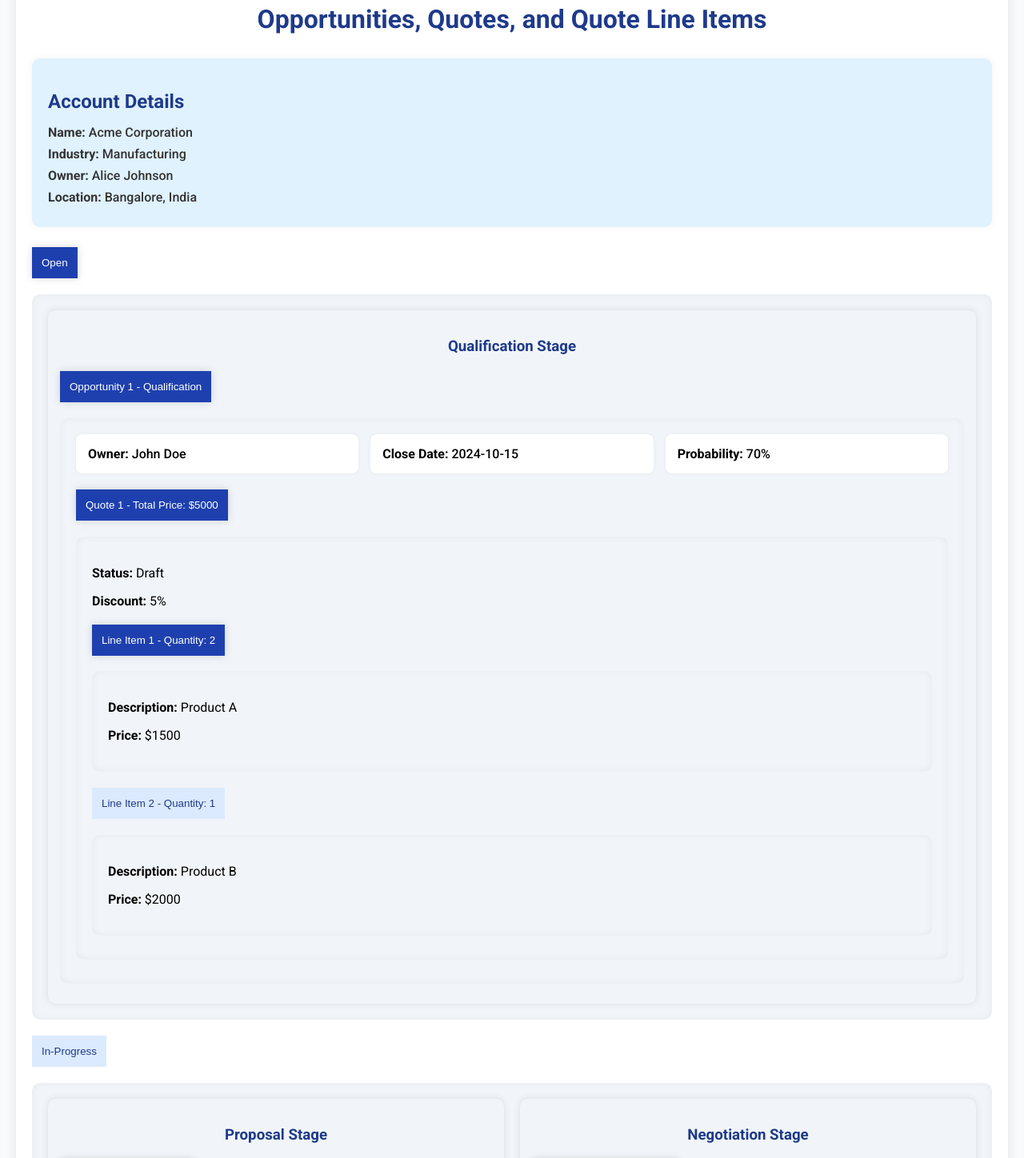
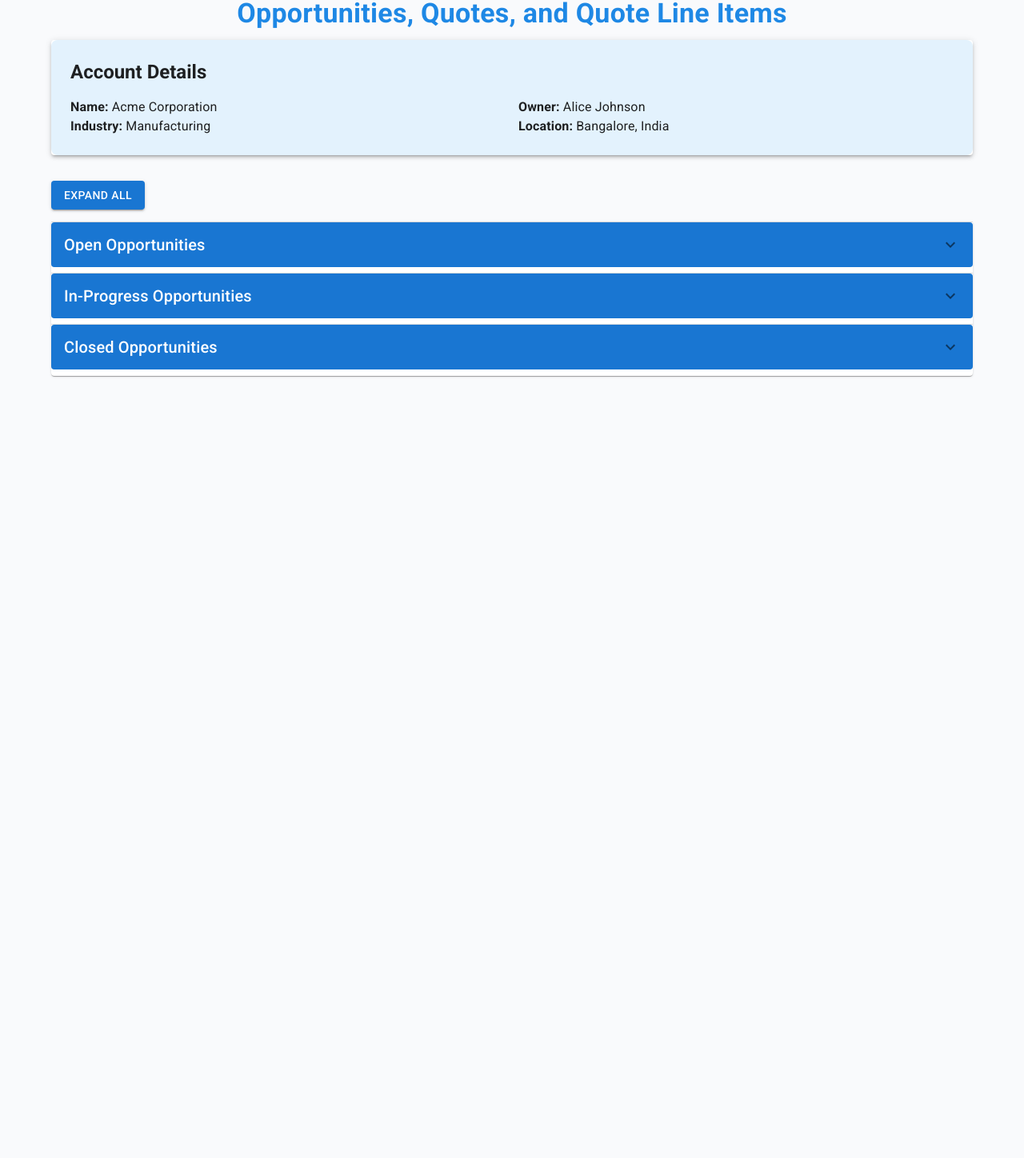
Before and after one commit to mrajasekar-dev/mock-reactjs, a React (Create React App) app: page / in a window 1280 px wide. Shown: the part 36-1484 px from the top of the page at 80% size. After the commit the page ends 800 px from the top, so only its background shows below. Built offline with nearby package versions, Linux system fonts and the light colour scheme.

Commit message:
The app has come out beautifully

```diff
--- a/package.json
+++ b/package.json
@@ -5,6 +5,7 @@
   "dependencies": {
     "@emotion/react": "^11.13.3",
     "@emotion/styled": "^11.13.0",
+    "@mui/icons-material": "^6.1.3",
     "@mui/material": "^6.1.3",
     "@testing-library/jest-dom": "^5.17.0",
     "@testing-library/react": "^13.4.0",
--- a/src/App.css
+++ b/src/App.css
@@ -9,52 +9,54 @@ body {
 
 .App {
   text-align: left;
-  margin-top: 20px;
+  margin-top: 10px;
 }
 
 .container {
   max-width: 1200px;
   margin: auto;
-  padding: 20px;
+  padding: 10px;
   background-color: #ffffff;
-  border-radius: 10px;
-  box-shadow: 0 0 15px rgba(0, 0, 0, 0.1);
+  border-radius: 8px;
+  box-shadow: 0 0 10px rgba(0, 0, 0, 0.1);
 }
 
 /* Main Heading Styling */
 .main-heading {
   text-align: center;
-  margin-bottom: 30px;
+  margin-bottom: 20px;
   color: #1e3a8a;
   font-weight: 700;
-  font-size: 2em;
+  font-size: 1.8em;
 }
 
 /* Account Details Styling */
 .account-details {
   background-color: #e0f2fe;
-  padding: 20px;
-  border-radius: 10px;
-  margin-bottom: 25px;
-  box-shadow: 0 0 10px rgba(0, 0, 0, 0.05);
+  padding: 10px;
+  border-radius: 8px;
+  margin-bottom: 15px;
+  box-shadow: 0 0 8px rgba(0, 0, 0, 0.05);
 }
 
 .account-details h2 {
-  margin-bottom: 15px;
+  margin-bottom: 10px;
   color: #1e3a8a;
   font-weight: 600;
+  font-size: 1.5em;
 }
 
 .account-details p {
-  margin: 8px 0;
+  margin: 5px 0;
   font-weight: 500;
   color: #333;
+  font-size: 0.9em;
 }
 
 /* Stages Container Styling */
 .stages-container {
   display: flex;
-  gap: 20px;
+  gap: 10px;
   flex-wrap: wrap;
   justify-content: space-between;
 }
@@ -62,17 +64,18 @@ body {
 .stage-column {
   flex: 1;
   background-color: #f1f5f9;
-  padding: 15px;
-  border-radius: 10px;
-  box-shadow: 0 0 10px rgba(0, 0, 0, 0.1);
-  min-width: 300px;
+  padding: 10px;
+  border-radius: 8px;
+  box-shadow: 0 0 8px rgba(0, 0, 0, 0.1);
+  min-width: 280px;
 }
 
 .stage-column h3 {
   text-align: center;
-  margin-bottom: 15px;
+  margin-bottom: 10px;
   color: #1e3a8a;
   font-weight: 600;
+  font-size: 1.3em;
 }
 
 /* Accordion Styling */
@@ -82,16 +85,17 @@ body {
 
 .accordion-item {
   border: none;
-  margin-bottom: 10px;
+  margin-bottom: 8px;
 }
 
 .accordion-button {
   background-color: #dbeafe;
   color: #1e3a8a;
   border: none;
-  padding: 12px;
+  padding: 8px;
   transition: background-color 0.3s ease, box-shadow 0.3s ease;
   font-weight: 500;
+  font-size: 0.9em;
 }
 
 .accordion-button:hover {
@@ -101,71 +105,75 @@ body {
 .accordion-button:not(.collapsed) {
   color: #ffffff;
   background-color: #1e40af;
-  box-shadow: 0 0 10px rgba(0, 0, 0, 0.15);
+  box-shadow: 0 0 8px rgba(0, 0, 0, 0.15);
 }
 
 .accordion-body {
   background-color: #f1f5f9;
-  padding: 20px;
-  border-radius: 10px;
-  box-shadow: inset 0 0 10px rgba(0, 0, 0, 0.05);
+  padding: 10px;
+  border-radius: 8px;
+  box-shadow: inset 0 0 8px rgba(0, 0, 0, 0.05);
+  font-size: 0.9em;
 }
 
 /* Opportunity Details Grid */
 .opportunity-details-grid {
   display: grid;
-  grid-template-columns: repeat(3, 1fr);
-  gap: 15px;
-  margin-bottom: 15px;
+  grid-template-columns: repeat(2, 1fr);
+  gap: 10px;
+  margin-bottom: 10px;
 }
 
 .opportunity-details-grid div {
   background-color: #ffffff;
-  padding: 15px;
-  border-radius: 8px;
+  padding: 10px;
+  border-radius: 6px;
   box-shadow: 0 0 5px rgba(0, 0, 0, 0.05);
   font-weight: 500;
+  font-size: 0.9em;
 }
 
 /* Quotes Styling */
 .quote {
   background-color: #e0e7ff;
-  padding: 15px;
-  border-radius: 10px;
-  margin-bottom: 15px;
-  box-shadow: 0 0 10px rgba(0, 0, 0, 0.1);
+  padding: 10px;
+  border-radius: 8px;
+  margin-bottom: 10px;
+  box-shadow: 0 0 8px rgba(0, 0, 0, 0.1);
 }
 
 .quote-header {
   background-color: #60a5fa;
   color: #ffffff;
-  padding: 12px;
-  border-radius: 8px;
+  padding: 10px;
+  border-radius: 6px;
   font-weight: 600;
-  margin-bottom: 10px;
+  margin-bottom: 8px;
+  font-size: 0.9em;
 }
 
 /* Quote Line Items Table */
 .quote-line-items-table {
-  margin: 20px 0;
+  margin: 15px 0;
 }
 
 .table {
   width: 100%;
   border-collapse: collapse;
   box-shadow: 0 0 5px rgba(0, 0, 0, 0.05);
+  font-size: 0.85em;
 }
 
 .table th {
   background-color: #bfdbfe;
   color: #1e3a8a;
-  padding: 12px;
-  border-bottom: 2px solid #ddd;
+  padding: 10px;
+  border-bottom: 1px solid #ddd;
   font-weight: 600;
 }
 
 .table td {
-  padding: 12px;
+  padding: 10px;
   text-align: left;
   border-bottom: 1px solid #ddd;
   background-color: #ffffff;
@@ -178,60 +186,63 @@ body {
 
 /* Styling Quotes and Quote Line Items Accordion */
 .quote-accordion {
-  margin-top: 15px;
+  margin-top: 10px;
 }
 
 .quote-accordion .accordion-item {
-  margin-bottom: 10px;
+  margin-bottom: 8px;
 }
 
 .quote-accordion .accordion-header {
   font-weight: 600;
+  font-size: 0.9em;
 }
 
 .quote-accordion .accordion-body {
-  padding: 20px;
+  padding: 15px;
   background-color: #f8fafc;
-  border-radius: 8px;
-  box-shadow: inset 0 0 10px rgba(0, 0, 0, 0.05);
+  border-radius: 6px;
+  box-shadow: inset 0 0 8px rgba(0, 0, 0, 0.05);
+  font-size: 0.9em;
 }
 
 /* Button Styling for Collapsing and Expanding */
 .button-container {
   text-align: right;
-  margin-bottom: 15px;
+  margin-bottom: 10px;
 }
 
 .button-container button {
   background-color: #1e40af;
   color: #ffffff;
   border: none;
-  padding: 12px 18px;
+  padding: 8px 12px;
   border-radius: 6px;
   cursor: pointer;
   transition: background-color 0.3s ease, box-shadow 0.3s ease;
   font-weight: 600;
+  font-size: 0.85em;
 }
 
 .button-container button:hover {
   background-color: #1e3a8a;
-  box-shadow: 0 0 10px rgba(0, 0, 0, 0.2);
+  box-shadow: 0 0 8px rgba(0, 0, 0, 0.2);
 }
 
 /* Responsive Styling */
 @media (max-width: 1200px) {
   .container {
-    padding: 15px;
+    padding: 10px;
   }
 
   .opportunity-details-grid {
-    grid-template-columns: repeat(2, 1fr);
+    grid-template-columns: 1fr;
   }
 }
 
 @media (max-width: 768px) {
   .App {
-    font-size: 90%;
+    font-size: 85%;
   }
 
   .stages-container {
@@ -239,7 +250,7 @@ body {
   }
 
   .stage-column {
-    margin-bottom: 15px;
+    margin-bottom: 10px;
   }
 
   .opportunity-details-grid {
@@ -249,22 +260,22 @@ body {
 
 @media (max-width: 480px) {
   .App {
-    font-size: 85%;
+    font-size: 80%;
   }
 
   .main-heading {
-    font-size: 1.6em;
+    font-size: 1.4em;
   }
 
   .accordion-button {
-    padding: 10px;
+    padding: 8px;
   }
 
   .opportunity-details-grid div {
-    padding: 10px;
+    padding: 8px;
   }
 
   .button-container button {
-    padding: 10px 15px;
+    padding: 8px 10px;
   }
 }
--- a/src/App.js
+++ b/src/App.js
@@ -1,10 +1,10 @@
 import React from 'react';
-import Accordion from 'react-bootstrap/Accordion';
+import { Container, Typography, Accordion, AccordionSummary, AccordionDetails, Grid, Box, Button, Card, CardContent } from '@mui/material';
+import ExpandMoreIcon from '@mui/icons-material/ExpandMore';
 import Opportunities from './components/Opportunities';
 import './App.css';
 
 function App() {
-  // Account Data
   const account = {
     name: 'Acme Corporation',
     industry: 'Manufacturing',
@@ -12,82 +12,165 @@ function App() {
     location: 'Bangalore, India',
   };
 
-  // Opportunities Data
   const data = [
-    { id: 'opp1', name: 'Opportunity 1', stage: 'Qualification', owner: 'John Doe', closeDate: '2024-10-15', probability: '70%', quotes: [{ id: 'quote1', name: 'Quote 1', totalPrice: 5000, status: 'Draft', discount: '5%', quoteLineItems: [{ id: 'item1', name: 'Line Item 1', description: 'Product A', quantity: 2, price: 1500 }, { id: 'item2', name: 'Line Item 2', description: 'Product B', quantity: 1, price: 2000 }] }] },
-    { id: 'opp2', name: 'Opportunity 2', stage: 'Proposal', owner: 'Jane Smith', closeDate: '2024-11-01', probability: '50%', quotes: [{ id: 'quote2', name: 'Quote 2', totalPrice: 8000, status: 'Sent', discount: '10%', quoteLineItems: [{ id: 'item3', name: 'Line Item 3', description: 'Service A', quantity: 5, price: 1000 }, { id: 'item4', name: 'Line Item 4', description: 'Service B', quantity: 3, price: 1500 }] }] },
-    { id: 'opp3', name: 'Opportunity 3', stage: 'Negotiation', owner: 'Sara Lee', closeDate: '2024-10-20', probability: '90%', quotes: [{ id: 'quote3', name: 'Quote 3', totalPrice: 12000, status: 'Draft', discount: '8%', quoteLineItems: [{ id: 'item5', name: 'Line Item 5', description: 'Service C', quantity: 1, price: 12000 }] }] },
-    { id: 'opp4', name: 'Opportunity 4', stage: 'Closed Won', owner: 'John Doe', closeDate: '2024-09-30', probability: '100%', quotes: [{ id: 'quote4', name: 'Quote 4', totalPrice: 15000, status: 'Accepted', discount: '0%', quoteLineItems: [{ id: 'item6', name: 'Line Item 6', description: 'Product C', quantity: 10, price: 1500 }] }] },
-    { id: 'opp5', name: 'Opportunity 5', stage: 'Closed Lost', owner: 'Jane Smith', closeDate: '2024-08-15', probability: '0%', quotes: [{ id: 'quote5', name: 'Quote 5', totalPrice: 5000, status: 'Rejected', discount: '12%', quoteLineItems: [{ id: 'item7', name: 'Line Item 7', description: 'Service D', quantity: 5, price: 1000 }] }] }
+    { id: 'opp1', name: 'Opportunity 1', stage: 'Qualification', owner: 'John Doe', closeDate: '2024-10-15', probability: '70%', quotes: [] },
+    { id: 'opp2', name: 'Opportunity 2', stage: 'Proposal', owner: 'Jane Smith', closeDate: '2024-11-01', probability: '50%', quotes: [] },
+    { id: 'opp3', name: 'Opportunity 3', stage: 'Negotiation', owner: 'Sara Lee', closeDate: '2024-10-20', probability: '90%', quotes: [] },
+    { id: 'opp4', name: 'Opportunity 4', stage: 'Closed Won', owner: 'John Doe', closeDate: '2024-09-30', probability: '100%', quotes: [] },
+    { id: 'opp5', name: 'Opportunity 5', stage: 'Closed Lost', owner: 'Jane Smith', closeDate: '2024-08-15', probability: '0%', quotes: [] },
   ];
 
+  const [expandedPanels, setExpandedPanels] = React.useState({
+    open: false,
+    inProgress: false,
+    closed: false,
+  });
+
+  const handleToggleAll = () => {
+    const expandAll = !expandedPanels.open && !expandedPanels.inProgress && !expandedPanels.closed;
+    setExpandedPanels({
+      open: expandAll,
+      inProgress: expandAll,
+      closed: expandAll,
+    });
+  };
+
+  const handleAccordionChange = (panel) => (event, isExpanded) => {
+    setExpandedPanels((prevState) => ({
+      ...prevState,
+      [panel]: isExpanded,
+    }));
+  };
+
   return (
-    <div className="App container">
-      <h1 className="main-heading">Opportunities, Quotes, and Quote Line Items</h1>
-      <div className="account-details">
-        <h2>Account Details</h2>
-        <p><strong>Name:</strong> {account.name}</p>
-        <p><strong>Industry:</strong> {account.industry}</p>
-        <p><strong>Owner:</strong> {account.owner}</p>
-        <p><strong>Location:</strong> {account.location}</p>
-      </div>
+    <Container maxWidth="lg" sx={{ mt: 4, mb: 4 }}>
+      <Typography variant="h4" component="h1" align="center" gutterBottom sx={{ fontWeight: 'bold', color: '#1e88e5' }}>
+        Opportunities, Quotes, and Quote Line Items
+      </Typography>
 
-      <Accordion defaultActiveKey="0">
-        <Accordion.Item eventKey="0">
-          <Accordion.Header>Open</Accordion.Header>
-          <Accordion.Body>
-            <div className="stages-container">
-              <div className="stage-column">
-                <h3>Qualification Stage</h3>
-                <Accordion defaultActiveKey="0">
-                  <Opportunities opportunities={data.filter(opportunity => opportunity.stage === 'Qualification')} />
-                </Accordion>
-              </div>
-            </div>
-          </Accordion.Body>
-        </Accordion.Item>
+      <Card sx={{ mb: 4, boxShadow: 3 }}>
+        <CardContent sx={{ p: 3, bgcolor: '#e3f2fd', borderRadius: 2 }}>
+          <Typography variant="h5" sx={{ fontWeight: 'bold', mb: 2 }}>Account Details</Typography>
+          <Grid container spacing={2}>
+            <Grid item xs={12} md={6}>
+              <Typography><strong>Name:</strong> {account.name}</Typography>
+              <Typography><strong>Industry:</strong> {account.industry}</Typography>
+            </Grid>
+            <Grid item xs={12} md={6}>
+              <Typography><strong>Owner:</strong> {account.owner}</Typography>
+              <Typography><strong>Location:</strong> {account.location}</Typography>
+            </Grid>
+          </Grid>
+        </CardContent>
+      </Card>
 
-        <Accordion.Item eventKey="1">
-          <Accordion.Header>In-Progress</Accordion.Header>
-          <Accordion.Body>
-            <div className="stages-container">
-              <div className="stage-column">
-                <h3>Proposal Stage</h3>
-                <Accordion defaultActiveKey="0">
-                  <Opportunities opportunities={data.filter(opportunity => opportunity.stage === 'Proposal')} />
-                </Accordion>
-              </div>
-              <div className="stage-column">
-                <h3>Negotiation Stage</h3>
-                <Accordion defaultActiveKey="0">
-                  <Opportunities opportunities={data.filter(opportunity => opportunity.stage === 'Negotiation')} />
-                </Accordion>
-              </div>
-            </div>
-          </Accordion.Body>
-        </Accordion.Item>
+      <Button variant="contained" color="primary" onClick={handleToggleAll} sx={{ mb: 2 }}>
+        {(expandedPanels.open && expandedPanels.inProgress && expandedPanels.closed) ? 'Collapse All' : 'Expand All'}
+      </Button>
 
-        <Accordion.Item eventKey="2">
-          <Accordion.Header>Closed</Accordion.Header>
-          <Accordion.Body>
-            <div className="stages-container">
-              <div className="stage-column">
-                <h3>Closed Won</h3>
-                <Accordion defaultActiveKey="0">
-                  <Opportunities opportunities={data.filter(opportunity => opportunity.stage === 'Closed Won')} />
-                </Accordion>
-              </div>
-              <div className="stage-column">
-                <h3>Closed Lost</h3>
-                <Accordion defaultActiveKey="0">
-                  <Opportunities opportunities={data.filter(opportunity => opportunity.stage === 'Closed Lost')} />
-                </Accordion>
-              </div>
-            </div>
-          </Accordion.Body>
-        </Accordion.Item>
+      <Accordion expanded={expandedPanels.open} onChange={handleAccordionChange('open')}>
+        <AccordionSummary expandIcon={<ExpandMoreIcon />} sx={{ bgcolor: '#1976d2', color: '#fff', borderRadius: 1, mb: 1 }}>
+          <Typography variant="h6">Open Opportunities</Typography>
+        </AccordionSummary>
+        <AccordionDetails>
+          <Grid container spacing={3}>
+            <Grid item xs={12} md={6}>
+              <Card sx={{ boxShadow: 3 }}>
+                <CardContent>
+                  <Typography variant="h6" align="center" sx={{ mb: 2, fontWeight: 'bold', color: '#1e88e5' }}>Qualification Stage</Typography>
+                  {data.filter(opp => opp.stage === 'Qualification').length > 0 ? (
+                    data.filter(opp => opp.stage === 'Qualification').map(opportunity => (
+                      <Accordion key={opportunity.id} sx={{ boxShadow: 1, mb: 1 }}>
+                        <AccordionSummary expandIcon={<ExpandMoreIcon />}>
+                          <Typography>{opportunity.name} - Owner: {opportunity.owner}</Typography>
+                        </AccordionSummary>
+                        <AccordionDetails>
+                          <Typography><strong>Close Date:</strong> {opportunity.closeDate}</Typography>
+                          <Typography><strong>Probability:</strong> {opportunity.probability}</Typography>
+                          <Opportunities opportunities={[opportunity]} />
+                        </AccordionDetails>
+                      </Accordion>
+                    ))
+                  ) : (
+                    <Typography align="center" sx={{ color: '#757575' }}>No Opportunities Available</Typography>
+                  )}
+                </CardContent>
+              </Card>
+            </Grid>
+          </Grid>
+        </AccordionDetails>
       </Accordion>
-    </div>
+
+      <Accordion expanded={expandedPanels.inProgress} onChange={handleAccordionChange('inProgress')}>
+        <AccordionSummary expandIcon={<ExpandMoreIcon />} sx={{ bgcolor: '#1976d2', color: '#fff', borderRadius: 1, mb: 1 }}>
+          <Typography variant="h6">In-Progress Opportunities</Typography>
+        </AccordionSummary>
+        <AccordionDetails>
+          <Grid container spacing={3}>
+            {['Proposal', 'Negotiation'].map(stage => (
+              <Grid item xs={12} md={6} key={stage}>
+                <Card sx={{ boxShadow: 3 }}>
+                  <CardContent>
+                    <Typography variant="h6" align="center" sx={{ mb: 2, fontWeight: 'bold', color: '#1e88e5' }}>{stage} Stage</Typography>
+                    {data.filter(opp => opp.stage === stage).length > 0 ? (
+                      data.filter(opp => opp.stage === stage).map(opportunity => (
+                        <Accordion key={opportunity.id} sx={{ boxShadow: 1, mb: 1 }}>
+                          <AccordionSummary expandIcon={<ExpandMoreIcon />}>
+                            <Typography>{opportunity.name} - Owner: {opportunity.owner}</Typography>
+                          </AccordionSummary>
+                          <AccordionDetails>
+                            <Typography><strong>Close Date:</strong> {opportunity.closeDate}</Typography>
+                            <Typography><strong>Probability:</strong> {opportunity.probability}</Typography>
+                            <Opportunities opportunities={[opportunity]} />
+                          </AccordionDetails>
+                        </Accordion>
+                      ))
+                    ) : (
+                      <Typography align="center" sx={{ color: '#757575' }}>No Opportunities Available</Typography>
+                    )}
+                  </CardContent>
+                </Card>
+              </Grid>
+            ))}
+          </Grid>
+        </AccordionDetails>
+      </Accordion>
+
+      <Accordion expanded={expandedPanels.closed} onChange={handleAccordionChange('closed')}>
+        <AccordionSummary expandIcon={<ExpandMoreIcon />} sx={{ bgcolor: '#1976d2', color: '#fff', borderRadius: 1, mb: 1 }}>
+          <Typography variant="h6">Closed Opportunities</Typography>
+        </AccordionSummary>
+        <AccordionDetails>
+          <Grid container spacing={3}>
+            {['Closed Won', 'Closed Lost'].map(stage => (
+              <Grid item xs={12} md={6} key={stage}>
+                <Card sx={{ boxShadow: 3 }}>
+                  <CardContent>
+                    <Typography variant="h6" align="center" sx={{ mb: 2, fontWeight: 'bold', color: '#1e88e5' }}>{stage} Stage</Typography>
+                    {data.filter(opp => opp.stage === stage).length > 0 ? (
+                      data.filter(opp => opp.stage === stage).map(opportunity => (
+                        <Accordion key={opportunity.id} sx={{ boxShadow: 1, mb: 1 }}>
+                          <AccordionSummary expandIcon={<ExpandMoreIcon />}>
+                            <Typography>{opportunity.name} - Owner: {opportunity.owner}</Typography>
+                          </AccordionSummary>
+                          <AccordionDetails>
+                            <Typography><strong>Close Date:</strong> {opportunity.closeDate}</Typography>
+                            <Typography><strong>Probability:</strong> {opportunity.probability}</Typography>
+                            <Opportunities opportunities={[opportunity]} />
+                          </AccordionDetails>
+                        </Accordion>
+                      ))
+                    ) : (
+                      <Typography align="center" sx={{ color: '#757575' }}>No Opportunities Available</Typography>
+                    )}
+                  </CardContent>
+                </Card>
+              </Grid>
+            ))}
+          </Grid>
+        </AccordionDetails>
+      </Accordion>
+    </Container>
   );
 }
 
```
Also changed, not shown: 1 other file (tests, documents, lock files or other folders).
